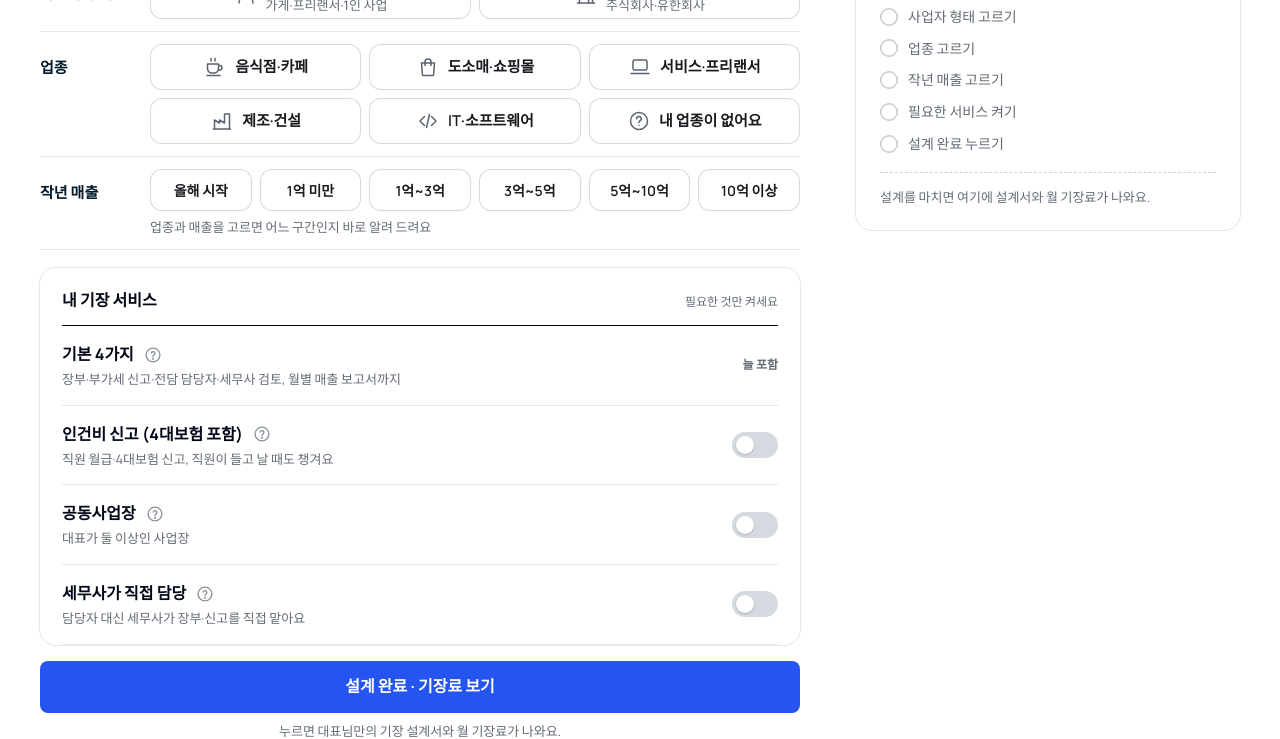
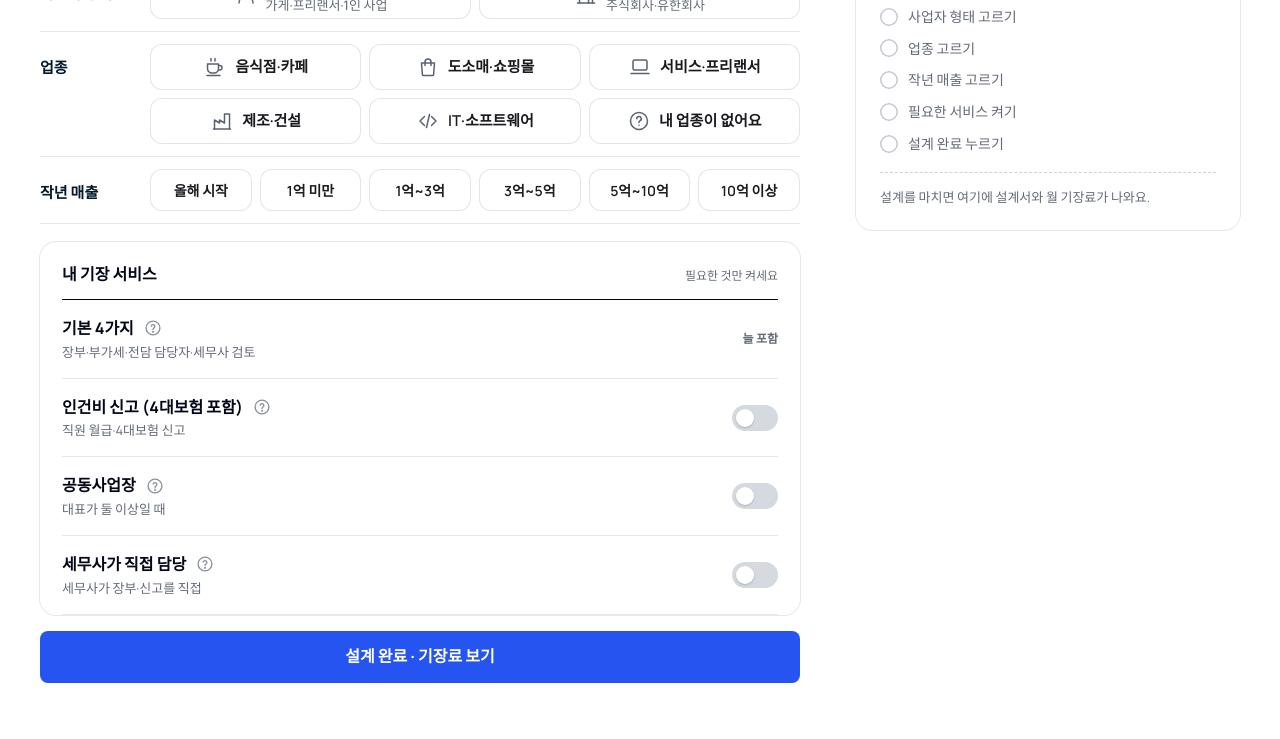
Before and after one commit to taxmin0812-netizen/taxmin-landing-draft, a plain HTML site: page build.html in a window 1280 px wide. Shown: the part 214-953 px from the top of the page. Drawn offline with Linux system fonts and the light colour scheme; a web font is replaced by a local one.

Commit message:
설계 화면 깔끔하게: 서비스 설명 한 줄 · 단추 아래 겹치는 글·고르기 전 안내 빼기 · 연한 테두리 · 설계서는 금액 붙는 줄만
Co-Authored-By: Claude Opus 5.5 <noreply@anthropic.com>

```diff
--- a/build.html
+++ b/build.html
@@ -612,6 +612,13 @@ body:not(.built) .o-lk{justify-self:end}
   .skip{display:inline-flex;align-items:center;min-height:44px;margin-top:12px;padding:0 4px;font-size:15px;font-weight:600;color:var(--sub);text-decoration:underline;text-underline-offset:4px}
   .board{box-shadow:0 0 0 1px #DDE1E7}
 }
+/* 11/26 '조금 더 깔끔하게': 연한 테두리 · 설계서는 돈이 붙는 줄만 */
+.ch{box-shadow:inset 0 0 0 1px #E1E4E9}
+@media (hover:hover){.ch:hover{box-shadow:inset 0 0 0 1px #9AA1AC}}
+.ch[aria-pressed=true]{box-shadow:none}
+.rc .stk li.q,.rc .stk li.hint{display:none}
+.o-t > span{margin-top:2px}
+#snote:empty{display:none}
 </style>
 </head>
 <body data-page="v11-build">
@@ -669,14 +676,13 @@ body:not(.built) .o-lk{justify-self:end}
       <div class="bd-hd"><h2 id="bd-h">내 기장 서비스</h2><span>필요한 것만 켜세요</span></div>
       <div class="opt lock"><div class="o-t"><b><span>기본 4가지</span><button type="button" class="qi" data-qi="base"></button></b><span id="o-base-d">장부·부가세 신고·전담 담당자·세무사 검토, 월별 매출 보고서까지</span></div><em class="o-p">4만원</em><span class="o-lk">늘 포함</span></div>
       <div class="opt auto" id="o-size" hidden><div class="o-t"><b><span id="o-size-t"></span></b><span>고른 형태·매출에 따라 저절로 붙어요</span></div><em class="o-p" id="o-size-p"></em><span class="o-lk">자동</span></div>
-      <div class="opt" id="opt-pay"><div class="o-t"><b><span id="ot-pay">인건비 신고 (4대보험 포함)</span><button type="button" class="qi" data-qi="pay"></button></b><span>직원 월급·4대보험 신고, 직원이 들고 날 때도 챙겨요</span></div><em class="o-p" id="op-pay">+1만원</em><button type="button" class="sw" role="switch" aria-checked="false" data-o="pay" aria-labelledby="ot-pay"></button>
+      <div class="opt" id="opt-pay"><div class="o-t"><b><span id="ot-pay">인건비 신고 (4대보험 포함)</span><button type="button" class="qi" data-qi="pay"></button></b><span>직원 월급·4대보험 신고</span></div><em class="o-p" id="op-pay">+1만원</em><button type="button" class="sw" role="switch" aria-checked="false" data-o="pay" aria-labelledby="ot-pay"></button>
         <div class="o-more" id="o-staff" hidden><span class="o-ml" id="staffl">직원 수</span><div class="step on" role="group" aria-labelledby="staffl"><button type="button" class="pm" data-v="dec" aria-label="직원 한 명 줄이기">−</button><output class="n" id="stepn" aria-live="polite">1명</output><button type="button" class="pm" data-v="inc" aria-label="직원 한 명 늘리기">+</button></div><p class="note" id="staffnote"></p></div></div>
-      <div class="opt" id="opt-co"><div class="o-t"><b><span id="ot-co">공동사업장</span><button type="button" class="qi" data-qi="co"></button></b><span>대표가 둘 이상인 사업장</span></div><em class="o-p" id="op-co">+1만원</em><button type="button" class="sw" role="switch" aria-checked="false" data-o="co" aria-labelledby="ot-co"></button></div>
-      <div class="opt" id="opt-cpa"><div class="o-t"><b><span id="ot-cpa">세무사가 직접 담당</span><button type="button" class="qi" data-qi="cpa"></button></b><span>담당자 대신 세무사가 장부·신고를 직접 맡아요</span></div><em class="o-p" id="op-cpa">+3만원</em><button type="button" class="sw" role="switch" aria-checked="false" data-o="cpa" aria-labelledby="ot-cpa"></button></div>
+      <div class="opt" id="opt-co"><div class="o-t"><b><span id="ot-co">공동사업장</span><button type="button" class="qi" data-qi="co"></button></b><span>대표가 둘 이상일 때</span></div><em class="o-p" id="op-co">+1만원</em><button type="button" class="sw" role="switch" aria-checked="false" data-o="co" aria-labelledby="ot-co"></button></div>
+      <div class="opt" id="opt-cpa"><div class="o-t"><b><span id="ot-cpa">세무사가 직접 담당</span><button type="button" class="qi" data-qi="cpa"></button></b><span>세무사가 장부·신고를 직접</span></div><em class="o-p" id="op-cpa">+3만원</em><button type="button" class="sw" role="switch" aria-checked="false" data-o="cpa" aria-labelledby="ot-cpa"></button></div>
       <div class="bd-sum"><span>= 예상 월 기장료<small>부가세 별도</small></span><b class="js-tot"></b></div>
     </section>
     <button type="button" class="done-go" id="donebtn">설계 완료 · 기장료 보기</button>
-    <p class="done-n">누르면 대표님만의 기장 설계서와 월 기장료가 나와요.</p>
     </div>
   </div>
   <aside class="side" aria-label="내 기장 설계안">
@@ -1116,7 +1122,7 @@ function draw(what){
   document.querySelector('[data-v=inc]').disabled = sel.staff>=10;
   $('op-pay').textContent = sel.staff>=5 ? `+${P('pay')}만원부터` : `+${P('pay')}만원`;
   $('staffnote').textContent = sel.staff>=5 ? '5명부터는 근로기준법이 대부분 적용돼 노무 관리가 늘어요. 노무사 연결도 함께 안내해요.' : '';
-  $('o-base-d').textContent = (corp ? '법인 ' : '') + '장부·부가세 신고·전담 담당자·세무사 검토, 월별 매출 보고서까지';
+  $('o-base-d').textContent = (corp ? '법인 ' : '') + '장부·부가세·전담 담당자·세무사 검토';
   { const add = r.lines.filter(l=> l[0].startsWith('사업 규모') || l[0].startsWith('작년 매출')).reduce((a,l)=>a+l[1],0);
     $('o-size').hidden = !add;
     $('o-size-t').textContent = r.m==='corp' ? '법인사업자' : (sel.biz!=null ? bizName(sel.biz) + ' 큰 매출 구간' : '매출이 큰 구간');
@@ -1127,7 +1133,7 @@ function draw(what){
   // 매출 아래 한 줄
   const b = sel.biz!=null ? [bizName(sel.biz), BIZ[sel.biz][1]] : null, upT = r.up ? ` · 매출 구간 +${r.up}만원` : '', askT = r.m!=='lite' && (r.sc===3 || (sel.sales!=null && SALES[sel.sales][2])) ? ' · 상담 때 확정' : '';
   // 금액은 설계 완료 뒤에만(11/26) — 여기서는 어느 구간인지만
-  $('snote').innerHTML = r.open ? (corp ? '법인은 매출과 상관없이 복식부기 장부·법인세를 챙겨요 · 업종과 매출을 고르면 구간이 정해져요' : '업종과 매출을 고르면 어느 구간인지 바로 알려 드려요')
+  $('snote').innerHTML = r.open ? '' // 고르기 전에는 비움(11/26 깔끔하게)
     : corp ? '법인은 매출과 상관없이 복식부기 장부·법인세·부가세 1년 4번을 챙겨요'
     : r.m==='lite' ? `${b[0]} 작년 매출 ${b[1]}억원 이하 → <b>기본 구간</b>이에요`
     : `${b[0]} 기본 구간(작년 매출 ${b[1]}억원 이하)을 ${SALES_LO[sel.sales] < b[1] ? '넘을 수 있어' : '넘어'} <b>장부·신고 일이 늘어요</b>`;
```
